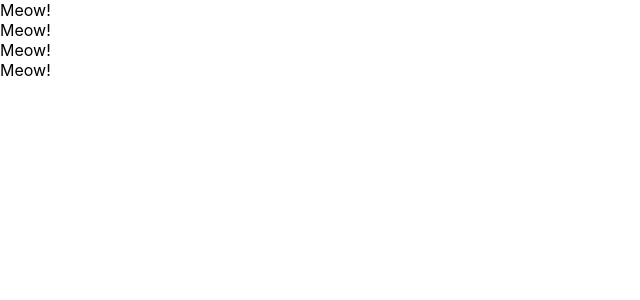
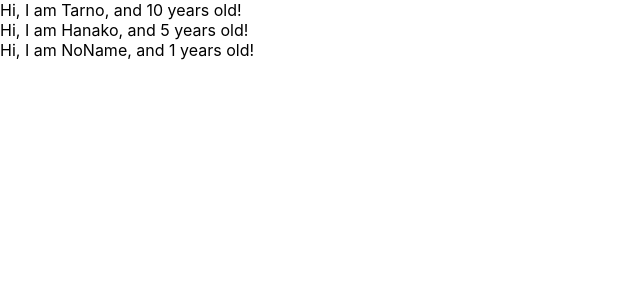
Before and after one commit to choryong/udemy-react-redux, a React (Create React App) app: page / in a window 1280 px wide. Shown: the top 300 px of the page, without its empty margins (0-640 px from the left). Built offline with nearby package versions, Linux system fonts and the light colour scheme.

Commit message:
learn props of component

```diff
--- a/src/App.js
+++ b/src/App.js
@@ -1,28 +1,29 @@
 import React, { Component } from 'react';
 
-//class App extends Component {
-//  render() {
-//    return (
-//	<React.Fragment>
-//	<label htmlFor="bar">bar</label>
-//	<input id="bar" type="text" onClick={()=>{console.log("I am clicked!")}} />
-//	</React.Fragment>
-//    )
-//  }
-//}
+const App = () => {
+ const profiles = [
+	 {name:"Tarno", age:10},
+	 {name:"Hanako", age:5},
+	 {name:"NoName"}
+ ]
 
-const App = () => {
 	return (
 	<div>
-	<Cat />
-	<Cat />
-	<Cat />
-	<Cat />
+	{
+	profiles.map((profile, index) => {
+	return <User name={profile.name} age={profile.age} key={index} />
+		})
+	}
 	</div>
 	)
 }
 
-const Cat = () => {
-	return <div>Meow!</div>
+const User = (props) => {
+	return <div>Hi, I am {props.name}, and {props.age} years old!</div>
 }
+
+User.defaultProps = {
+	age:1
+}
+
 export default App;
```
